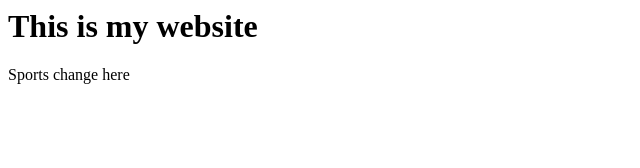
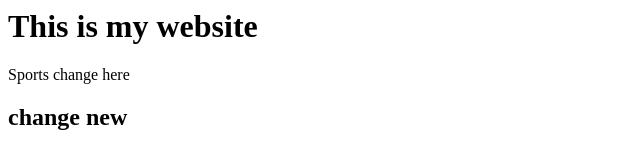
Before and after one commit to jdogsaboss55/website-55, a plain HTML site: page index.html in a window 1280 px wide. Shown: the whole page, without its empty margins (0-640 px from the left). Drawn offline with Linux system fonts and the light colour scheme.

Commit message:
Update index.html

```diff
--- a/index.html
+++ b/index.html
@@ -1,2 +1,3 @@
 <h1>This is my website</h1>
 <p>Sports change here</p>
+<h2>change new<h2>
```
